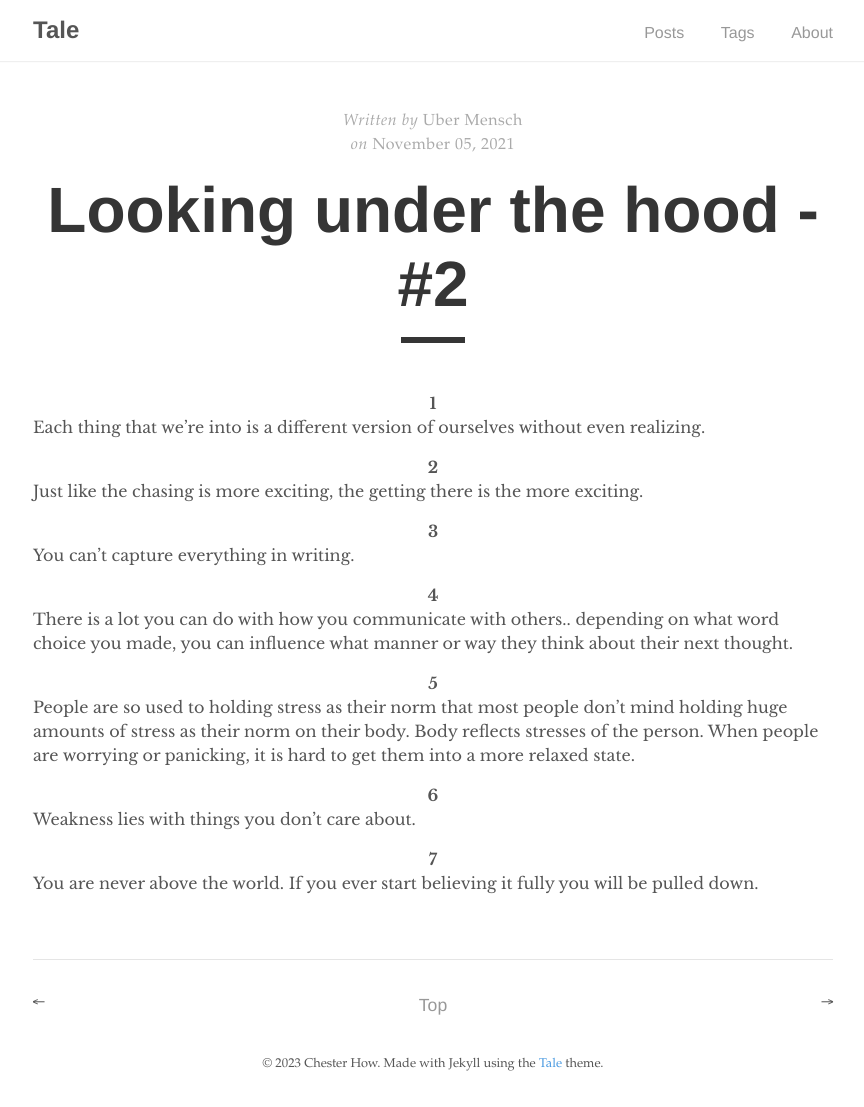
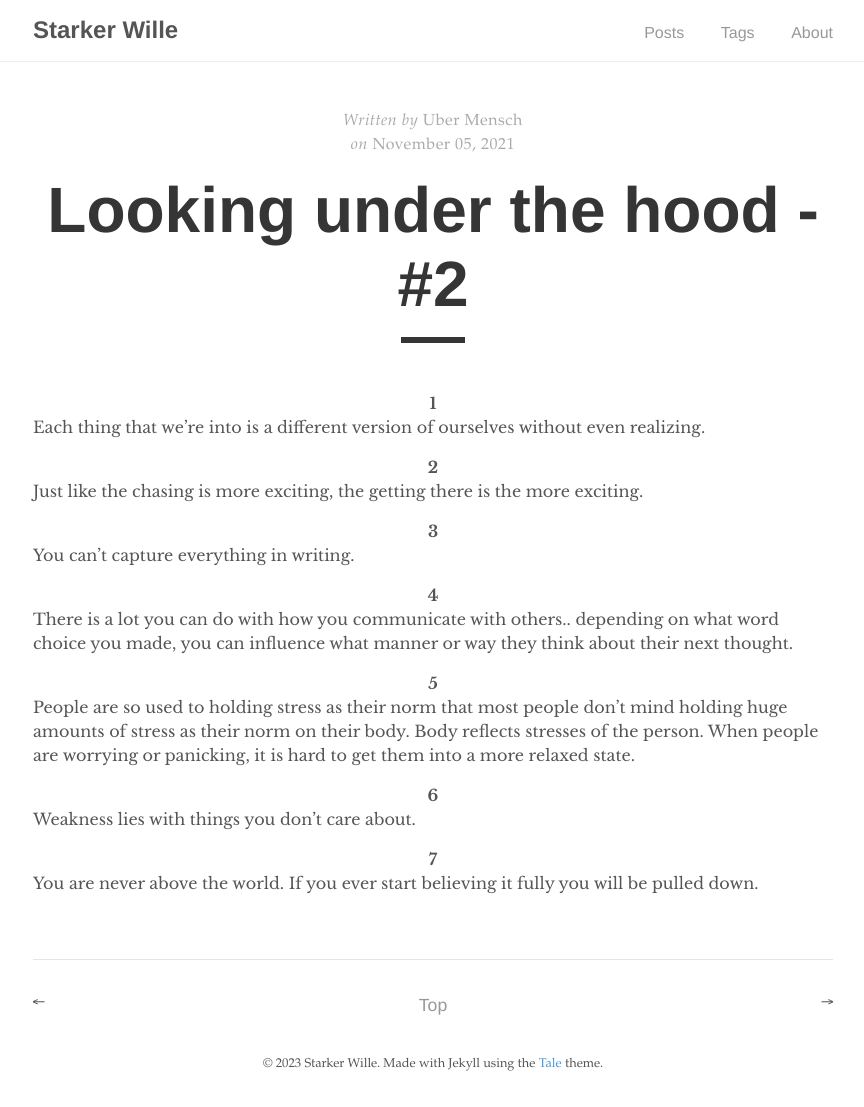
Before and after one commit to derstarkerwille/DerStarkerWille, a Jekyll site: the page built from _posts/2021-11-05-Nov 2021.md, in a window 1280 px wide. Shown: the whole page, without its empty margins (207-1071 px from the left). Built offline with Jekyll 4.4.1, drawn with Linux system fonts in a browser that asks for light colours.

Commit message:
Update _config.yml

```diff
--- a/_config.yml
+++ b/_config.yml
@@ -1,5 +1,5 @@
 # Site settings
-title:          Tale
+title:          Starker Wille
 description:    "Minimal Jekyll theme for storytellers"
 # baseurl:        "/derstarkerwille"
 url:            "https://derstarkerwille.github.io/derstarkerwille"
@@ -9,9 +9,9 @@ google_analytics: UA—XXXXXXXX-X
 
 # Author
 author:
-  name:         Chester How
-  url:          https://chester.how
-  email:        chesterhow@gmail.com
+  name:         Starker Wille
+  url:          https://derstarkerwille.github.io/derstarkerwille
+  email:        derstarkerwille@gmail.com
 
 # Build settings
 markdown:       kramdown
@@ -38,4 +38,4 @@ paginate:       5
 exclude: [ Gemfile, Gemfile.lock, tale.gemspec ]
 
 # Disqus (Set to your disqus id)
-disqus:         jekyll-tale
+disqus:
```
